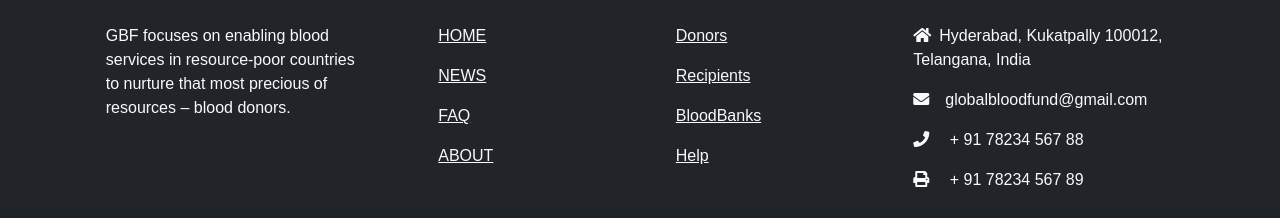
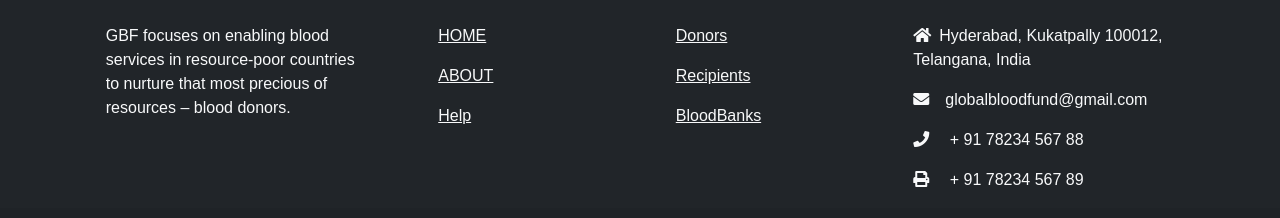
Before and after one commit to Sahithireddy1612/blood-donation, a React (Create React App) app: page /search in a window 1280 px wide. Shown: the part 528-746 px from the top of the page. Built offline with nearby package versions, Linux system fonts and the light colour scheme; data requests are answered from the project's data file.

Commit message:
Update ProjectFooter.js

```diff
--- a/src/footer/ProjectFooter.js
+++ b/src/footer/ProjectFooter.js
@@ -49,19 +49,15 @@ export default function ProjectFooter() {
                   HOME
                 </NavLink>
               </p>
+
               <p>
-                <NavLink to='/news' className='text-reset'>
-                  NEWS
+                <NavLink to='/about' className='text-reset'>
+                  ABOUT
                 </NavLink>
               </p>
               <p>
-                <NavLink to='/faq' className='text-reset'>
-                  FAQ
-                </NavLink>
-              </p>
-              <p>
-                <NavLink to='/about' className='text-reset'>
-                  ABOUT
+              <NavLink to='/RecipientsForm' className='text-reset'>
+                  Help
                 </NavLink>
               </p>
             </MDBCol>
@@ -83,11 +79,7 @@ export default function ProjectFooter() {
                   BloodBanks
                 </NavLink>
               </p>
-              <p>
-              <NavLink to='/RecipientsForm' className='text-reset'>
-                  Help
-                </NavLink>
-              </p>
+
             </MDBCol>
 
             <MDBCol md="4" lg="3" xl="3" className='mx-auto mb-md-0 mb-4'>
```
